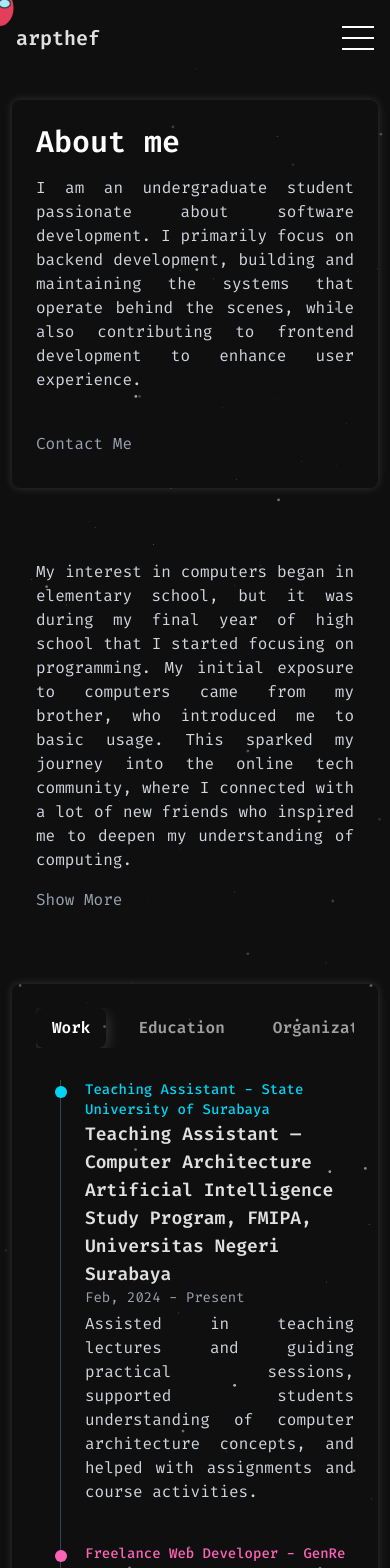
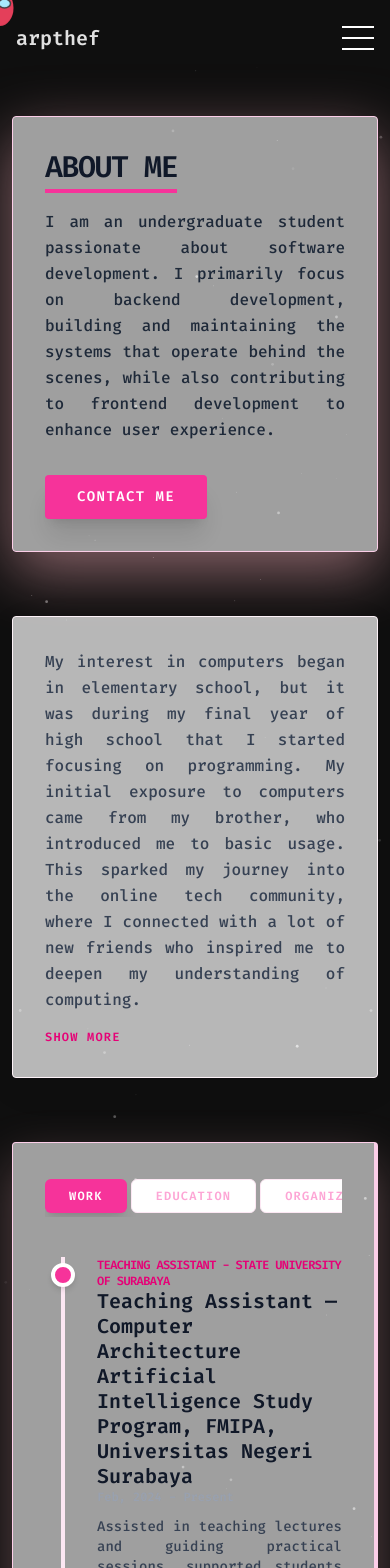
Before and after one commit to Ariffansyah/arpthef, a SvelteKit app: page /about in a window 390 px wide. Shown: the top 1568 px of the page. Built offline with nearby package versions, Linux system fonts and the light colour scheme.

Commit message:
style: restyle about and contact pages with pink glassmorphism

```diff
--- a/src/routes/about/+page.svelte
+++ b/src/routes/about/+page.svelte
@@ -18,40 +18,15 @@
 			}
 		};
 	}
+
 	const textColors = [
-		'text-cyan-400',
-		'text-pink-400',
-		'text-lime-400',
-		'text-yellow-400',
-		'text-purple-400',
-		'text-green-400',
-		'text-red-400',
-		'text-blue-400',
-		'text-orange-400',
-		'text-indigo-400',
-		'text-emerald-400',
-		'text-fuchsia-400',
-		'text-sky-400',
-		'text-amber-400',
-		'text-violet-400'
+		'text-pink-600',
+		'text-rose-600',
+		'text-fuchsia-600',
+		'text-pink-700',
+		'text-rose-700'
 	];
-	const bgColors = [
-		'bg-cyan-400',
-		'bg-pink-400',
-		'bg-lime-400',
-		'bg-yellow-400',
-		'bg-purple-400',
-		'bg-green-400',
-		'bg-red-400',
-		'bg-blue-400',
-		'bg-orange-400',
-		'bg-indigo-400',
-		'bg-emerald-400',
-		'bg-fuchsia-400',
-		'bg-sky-400',
-		'bg-amber-400',
-		'bg-violet-400'
-	];
+	const bgColors = ['bg-pink-500', 'bg-rose-500', 'bg-fuchsia-500', 'bg-pink-600', 'bg-rose-600'];
 
 	const tabs = [
 		{ label: 'Work', value: 'work' },
@@ -104,7 +79,6 @@
 	}
 
 	let isBioExpanded = false;
-
 	function toggleBio() {
 		isBioExpanded = !isBioExpanded;
 	}
@@ -129,23 +103,27 @@
 	<link rel="canonical" href="https://arpthef.my.id/about" />
 </svelte:head>
 
-<section class="mx-3 flex flex-col justify-center md:mx-auto">
+<section class="relative z-10 mx-3 flex flex-col justify-center md:mx-auto">
 	<div
-		class="animate-fade-in my-6 flex w-full flex-col items-start justify-center gap-4 rounded-lg p-6 shadow-[0_0_10px_rgba(255,255,255,0.15)] transition duration-300 ease-in-out hover:scale-105 hover:shadow-[0_0_25px_rgba(255,255,255,0.3)] md:mx-auto md:w-1/3"
+		class="animate-fade-in my-10 flex w-full flex-col items-start justify-center gap-4 rounded-sm border border-pink-200 bg-white/60 p-8 shadow-[0_20px_60px_rgba(255,182,193,0.5)] transition duration-300 hover:scale-[1.01] md:mx-auto md:w-1/3"
 		use:intersect={{ threshold: 0.3, once: true }}
 	>
-		<div class="flex w-full flex-col items-start text-white">
-			<h1 class="text-3xl font-bold">About me</h1>
+		<div class="flex w-full flex-col items-start">
+			<h1
+				class="border-b-4 border-pink-500 pb-1 text-3xl font-black tracking-tighter text-gray-900 uppercase"
+			>
+				About me
+			</h1>
 		</div>
-		<p class="text-justify text-gray-300">
+		<p class="text-justify leading-relaxed font-medium text-gray-800">
 			I am an undergraduate student passionate about software development. I primarily focus on
 			backend development, building and maintaining the systems that operate behind the scenes,
 			while also contributing to frontend development to enhance user experience.
 		</p>
-		<a href={resolve("/contact")}>
+		<a href={resolve('/contact')}>
 			<button
 				type="button"
-				class="mt-4 py-2 text-gray-400 transition duration-300 hover:text-white hover:underline"
+				class="mt-4 rounded-sm bg-pink-500 px-8 py-3 text-sm font-black tracking-widest text-white uppercase shadow-xl transition-all hover:bg-pink-600"
 			>
 				Contact Me
 			</button>
@@ -153,10 +131,10 @@
 	</div>
 
 	<div
-		class="animate-fade-in my-6 flex w-full flex-col items-start justify-center gap-4 p-6 md:mx-auto md:w-1/3"
+		class="animate-fade-in my-6 flex w-full flex-col items-start justify-center gap-4 rounded-sm border border-pink-50 bg-white/70 p-8 shadow-[0_10px_40px_rgba(0,0,0,0.05)] md:mx-auto md:w-1/3"
 		use:intersect={{ threshold: 0.3, once: true }}
 	>
-		<p class="text-justify text-gray-300">
+		<p class="text-justify leading-relaxed font-medium text-gray-700">
 			My interest in computers began in elementary school, but it was during my final year of high
 			school that I started focusing on programming. My initial exposure to computers came from my
 			brother, who introduced me to basic usage. This sparked my journey into the online tech
@@ -165,53 +143,50 @@
 			{#if isBioExpanded}
 				<span in:bioAnimation={{ duration: 500 }} out:bioAnimation={{ duration: 500 }}>
 					<br /><br />
-
-					In my second year of high school, I participated in the National Science Olympiad in the
-					IT Division. I progressed from the school-level selection to the district level and
-					ultimately reached the provincial level. Unfortunately, a technical issue prevented me
-					from advancing further—the computer provided lacked the necessary IDE to complete the case
-					study, resulting in an eighth-place finish and no advancement to the national stage. This
-					experience underscored the importance of adaptability and thorough preparation.
+					In my second year of high school, I participated in the National Science Olympiad in the IT
+					Division. I progressed from the school-level selection to the district level and ultimately
+					reached the provincial level. Unfortunately, a technical issue prevented me from advancing further—the
+					computer provided lacked the necessary IDE to complete the case study, resulting in an eighth-place
+					finish and no advancement to the national stage. This experience underscored the importance
+					of adaptability and thorough preparation.
 
 					<br /><br />
-
-					Following the Olympiad, I continued to engage in various competitions and expand my
-					programming knowledge. One notable experience was participating in a team competition
-					involving mathematics, coding, and problem-solving, where my team achieved Runner-Up 1st
-					place. This taught me valuable lessons in teamwork, communication, and addressing
-					multidisciplinary challenges. Over time, I have developed proficiency in programming
-					languages such as Go and TypeScript, and gained hands-on experience with frameworks
-					including React and Svelte.
+					Following the Olympiad, I continued to engage in various competitions and expand my programming
+					knowledge. One notable experience was participating in a team competition involving mathematics,
+					coding, and problem-solving, where my team achieved Runner-Up 1st place. This taught me valuable
+					lessons in teamwork, communication, and addressing multidisciplinary challenges. Over time,
+					I have developed proficiency in programming languages such as Go and TypeScript, and gained
+					hands-on experience with frameworks including React and Svelte.
 
 					<br /><br />
-
-					I particularly enjoy working on web development and game development projects, as they
-					allow me to combine creativity with technical skills.
+					I particularly enjoy working on web development and game development projects, as they allow
+					me to combine creativity with technical skills.
 
 					<br /><br />
-
-					Looking forward, I aim to leverage my programming skills to address real-world challenges
-					and explore new opportunities within the technology sector.
+					Looking forward, I aim to leverage my programming skills to address real-world challenges and
+					explore new opportunities within the technology sector.
 				</span>
 			{/if}
 		</p>
-		<button on:click={toggleBio} class="text-gray-400 hover:text-white hover:underline">
+		<button
+			on:click={toggleBio}
+			class="text-xs font-black tracking-widest text-pink-600 uppercase hover:text-pink-400 hover:underline"
+		>
 			{isBioExpanded ? 'Show Less' : 'Show More'}
 		</button>
 	</div>
+
 	<div
-		class="animate-fade-in my-6 flex w-full flex-col items-start justify-center gap-4 rounded-lg p-6 shadow-[0_0_10px_rgba(255,255,255,0.15)] transition duration-300 ease-in-out hover:scale-105 hover:shadow-[0_0_25px_rgba(255,255,255,0.3)] md:mx-auto md:w-1/3"
+		class="animate-fade-in my-10 flex w-full flex-col items-start justify-center gap-6 rounded-sm border border-r-4 border-b-4 border-pink-100 border-pink-200 bg-white/60 p-8 shadow-[0_20px_50px_rgba(255,182,193,0.3)] transition duration-300 md:mx-auto md:w-1/3"
 		use:intersect={{ threshold: 0.3, once: true }}
 	>
-		<div
-			class="mb-4 flex w-full scroll-pr-4 scroll-pl-4 flex-row items-center justify-start space-x-4 overflow-x-auto md:justify-between"
-		>
+		<div class="no-scrollbar mb-4 flex w-full gap-1 overflow-x-auto py-1">
 			{#each tabs as tab (tab.value)}
 				<button
-					class="rounded-lg px-4 py-2 font-semibold whitespace-nowrap text-white transition-shadow duration-200 focus:outline-none md:rounded-t-lg {activeTab ===
+					class="rounded-md px-6 py-2 text-xs font-black tracking-widest uppercase transition-all duration-300 {activeTab ===
 					tab.value
-						? 'shadow-[0_4px_16px_rgba(255,255,255,0.2)]'
-						: 'opacity-60'}"
+						? 'bg-pink-500 text-white shadow-lg'
+						: 'border border-pink-100 bg-white text-pink-300 hover:bg-pink-50'}"
 					on:click={() => (activeTab = tab.value)}
 				>
 					{tab.label}
@@ -219,110 +194,123 @@
 			{/each}
 		</div>
 
+		<div class="relative ml-4 w-full border-l-4 border-pink-100 pr-4">
 			{#if activeTab === 'work'}
-			<div class="relative ml-6 border-l border-gray-700">
 				{#each showWorkExperiences as exp, i (exp.experienceName + exp.date)}
-					<div class="relative pb-10 pl-6">
+					<div class="relative pb-10 pl-8">
 						<div
-							class="absolute top-1.5 -left-1.5 h-3 w-3 rounded-full {bgColors[
+							class="absolute top-1.5 -left-[14px] h-6 w-6 rounded-full border-4 border-white {bgColors[
 								i % bgColors.length
+							]} shadow-md"
+						></div>
+						<p
+							class="text-xs font-black tracking-tighter uppercase {textColors[
+								i % textColors.length
 							]}"
-						></div>
-						<p class="text-sm font-medium {textColors[i % textColors.length]}">
+						>
 							{exp.experienceName}
 						</p>
-						<h3 class="text-lg font-bold">{exp.title}</h3>
-						<p class="text-sm text-gray-400">{exp.date}</p>
-						<p class="mt-1 text-justify text-gray-300">{exp.description}</p>
+						<h3 class="text-xl leading-tight font-black text-gray-900">{exp.title}</h3>
+						<p class="mb-3 text-xs font-bold text-gray-400">{exp.date}</p>
+						<p class="text-justify text-sm font-medium text-gray-700">{exp.description}</p>
 					</div>
 				{/each}
-			</div>
 				{#if workExperiences.length > 3}
 					<button
-					class="mt-2 ml-6 rounded py-2 text-gray-400 transition duration-200 hover:text-white hover:underline"
+						class="mt-2 ml-8 text-xs font-black tracking-widest text-pink-600 uppercase hover:underline"
 						on:click={toggleShowMoreWork}
 					>
-					{#if isShowMoreWork}Show Less{:else}Show More{/if}
+						{isShowMoreWork ? 'Show Less' : 'Show More'}
 					</button>
 				{/if}
 			{:else if activeTab === 'education'}
-			<div class="relative ml-6 border-l border-gray-700">
 				{#each showEducationExperiences as edu, i (edu.experienceName + edu.date)}
-					<div class="relative pb-10 pl-6">
+					<div class="relative pb-10 pl-8">
 						<div
-							class="absolute top-1.5 -left-1.5 h-3 w-3 rounded-full {bgColors[
+							class="absolute top-1.5 -left-[14px] h-6 w-6 rounded-sm border-4 border-white {bgColors[
 								i % bgColors.length
-							]}"
+							]} shadow-md"
 						></div>
-						<p class="text-lg font-bold {textColors[i % textColors.length]}">
-							{edu.experienceName}
-						</p>
-						<p class="text-sm text-gray-400">{edu.date}</p>
-						<p class="mt-1 text-justify text-gray-300">{edu.description}</p>
+						<p class="text-xl leading-tight font-black text-gray-900">{edu.experienceName}</p>
+						<p class="mb-3 text-xs font-bold text-gray-400">{edu.date}</p>
+						<p class="text-justify text-sm font-medium text-gray-700">{edu.description}</p>
 					</div>
 				{/each}
-			</div>
 				{#if educationExperiences.length > 3}
 					<button
-					class="mt-2 ml-6 rounded py-2 text-gray-400 transition duration-200 hover:text-white hover:underline"
+						class="mt-2 ml-8 text-xs font-black tracking-widest text-pink-600 uppercase hover:underline"
 						on:click={toggleShowMoreEdu}
 					>
-					{#if isShowMoreEdu}Show Less{:else}Show More{/if}
+						{isShowMoreEdu ? 'Show Less' : 'Show More'}
 					</button>
 				{/if}
 			{:else if activeTab === 'organization'}
-			<div class="relative ml-6 border-l border-gray-700">
 				{#each showOrganizationExperiences as org, i (org.experienceName + org.date)}
-					<div class="relative pb-10 pl-6">
+					<div class="relative pb-10 pl-8">
 						<div
-							class="absolute top-1.5 -left-1.5 h-3 w-3 rounded-full {bgColors[
+							class="absolute top-1.5 -left-[14px] h-6 w-6 rounded-sm border-4 border-white {bgColors[
 								i % bgColors.length
+							]} shadow-md"
+						></div>
+						<p
+							class="text-xs font-black tracking-tighter uppercase {textColors[
+								i % textColors.length
 							]}"
-						></div>
-						<p class="text-sm font-medium {textColors[i % textColors.length]}">
+						>
 							{org.experienceName}
 						</p>
-						<h3 class="text-lg font-bold">{org.title}</h3>
-
-						<p class="text-sm text-gray-400">{org.date}</p>
-						<p class="mt-1 text-justify text-gray-300">{org.description}</p>
+						<h3 class="text-xl leading-tight font-black text-gray-900">{org.title}</h3>
+						<p class="mb-3 text-xs font-bold text-gray-400">{org.date}</p>
+						<p class="text-justify text-sm font-medium text-gray-700">{org.description}</p>
 					</div>
 				{/each}
-			</div>
 				{#if organizationExperiences.length > 3}
 					<button
-					class="mt-2 ml-6 rounded py-2 text-gray-400 transition duration-200 hover:text-white hover:underline"
+						class="mt-2 ml-8 text-xs font-black tracking-widest text-pink-600 uppercase hover:underline"
 						on:click={toggleShowMoreOrg}
 					>
-					{#if isShowMoreOrg}Show Less{:else}Show More{/if}
+						{isShowMoreOrg ? 'Show Less' : 'Show More'}
 					</button>
 				{/if}
 			{:else if activeTab === 'achievement'}
-			<div class="relative ml-6 border-l border-gray-700">
 				{#each showAchievements as ach, i (ach.achievementName + ach.date)}
-					<div class="relative pb-10 pl-6">
+					<div class="relative pb-10 pl-8">
 						<div
-							class="absolute top-1.5 -left-1.5 h-3 w-3 rounded-full {bgColors[
+							class="absolute top-1.5 -left-[14px] h-6 w-6 rounded-sm border-4 border-white {bgColors[
 								i % bgColors.length
+							]} shadow-md"
+						></div>
+						<p
+							class="text-xs font-black tracking-tighter uppercase {textColors[
+								i % textColors.length
 							]}"
-						></div>
-						<p class="text-sm font-medium {textColors[i % textColors.length]}">
+						>
 							{ach.achievementName}
 						</p>
-						<p class="text-lg font-bold">{ach.title}</p>
-						<p class="text-sm text-gray-400">{ach.date}</p>
-						<p class="mt-1 text-justify text-gray-300">{ach.description}</p>
+						<h3 class="text-xl leading-tight font-black text-gray-900">{ach.title}</h3>
+						<p class="mb-3 text-xs font-bold text-gray-400">{ach.date}</p>
+						<p class="text-justify text-sm font-medium text-gray-700">{ach.description}</p>
 					</div>
 				{/each}
-			</div>
 				{#if achievementItems.length > 3}
 					<button
-					class="mt-2 ml-6 rounded py-2 text-gray-400 transition duration-200 hover:text-white hover:underline"
+						class="mt-2 ml-8 text-xs font-black tracking-widest text-pink-600 uppercase hover:underline"
 						on:click={toggleShowMoreAch}
 					>
-					{#if isShowMoreAch}Show Less{:else}Show More{/if}
+						{isShowMoreAch ? 'Show Less' : 'Show More'}
 					</button>
 				{/if}
 			{/if}
 		</div>
+	</div>
 </section>
+
+<style>
+	.no-scrollbar::-webkit-scrollbar {
+		display: none;
+	}
+	.no-scrollbar {
+		-ms-overflow-style: none;
+		scrollbar-width: none;
+	}
+</style>
--- a/src/routes/contact/+page.svelte
+++ b/src/routes/contact/+page.svelte
@@ -4,82 +4,100 @@
 
 <svelte:head>
 	<title>Contact - arp</title>
-	<meta name="description" content="Learn more about Mohammad Ariffansyah." />
+	<meta
+		name="description"
+		content="Reach out to Mohammad Ariffansyah for collaborations and inquiries."
+	/>
 	<meta
 		name="keywords"
-		content="about, arp, arpthef, mohammad, ariffansyah, developer, programmer, backend, frontend, fullstack"
+		content="contact, arp, arpthef, mohammad, ariffansyah, developer, programmer, backend, frontend, fullstack"
 	/>
 	<meta name="author" content="Mohammad Ariffansyah" />
 	<meta property="og:title" content="Contact - arp" />
 	<meta property="og:image" content="https://arpthef.my.id/Logo.webp" />
 	<meta property="og:description" content="Mohammad Ariffansyah Contact." />
 	<meta property="og:type" content="website" />
-	<meta property="og:url" content="https://arpthef.my.id/about" />
+	<meta property="og:url" content="https://arpthef.my.id/contact" />
 	<meta name="twitter:card" content="summary_large_image" />
 	<meta name="twitter:title" content="Contact - arp" />
 	<meta name="twitter:description" content="Mohammad Ariffansyah Contact." />
 	<link rel="canonical" href="https://arpthef.my.id/contact" />
 </svelte:head>
 
-<section class="flex min-h-[calc(100vh-126px)] flex-col items-center justify-center px-4">
+<section
+	class="relative z-10 flex min-h-[calc(100vh-126px)] flex-col items-center justify-center px-4"
+>
 	<div
-		class="animate-fade-in my-6 flex w-full flex-col items-start justify-center gap-4 rounded-lg p-6 shadow-[0_0_10px_rgba(255,255,255,0.15)] transition duration-300 ease-in-out hover:scale-105 hover:shadow-[0_0_25px_rgba(255,255,255,0.3)] md:mx-auto md:w-1/3"
+		class="animate-fade-in my-6 flex w-full flex-col items-start justify-center gap-6 rounded-sm border border-pink-200 bg-white/60 p-10 shadow-[0_20px_60px_rgba(255,182,193,0.5)] transition duration-300 hover:scale-[1.02] md:mx-auto md:w-1/3"
 		use:intersect={{ threshold: 0.3, once: true }}
 	>
-		<div class="flex w-full flex-row items-center justify-between text-white">
+		<div class="flex w-full flex-row items-center justify-between">
 			<div class="flex flex-col">
-				<h1 class="text-5xl font-bold text-gray-300">Contact</h1>
+				<h1
+					class="border-b-4 border-pink-500 pb-2 text-5xl font-black tracking-tighter text-gray-900 uppercase"
+				>
+					Contact
+				</h1>
 			</div>
 		</div>
-		<div class="mt-4">
-			<p class="text-justify text-gray-300">
-				Feel free to reach out to me for any inquiries, collaborations, or just to say hello!<br />
-				I’m always open to new opportunities and discussions.
+
+		<div class="mt-2 space-y-4">
+			<p class="text-justify leading-relaxed font-medium text-gray-800">
+				Feel free to reach out to me for any inquiries, collaborations, or just to say hello! I am
+				always open to new opportunities and discussions.
 			</p>
-			<p class="mt-4 text-gray-300">
-				You can contact me via email at <a href="mailto:me@arpthef.my.id" class="text-blue-500"
-					>me@arpthef.my.id</a
+
+			<div class="rounded-sm border-l-4 border-pink-500 bg-white/40 p-4 shadow-sm">
+				<p class="mb-1 text-xs font-black tracking-widest text-pink-600 uppercase">Email Me</p>
+				<a
+					href="mailto:me@arpthef.my.id"
+					class="text-lg font-bold text-gray-900 transition-colors hover:text-pink-600"
 				>
-			</p>
-			<p class="mt-4 text-gray-300">Or connect with me on social media:</p>
-			<div class="mt-4 flex flex-col gap-2">
+					me@arpthef.my.id
+				</a>
+			</div>
+
+			<div class="pt-4">
+				<p class="mb-4 text-xs font-black tracking-widest text-gray-400 uppercase">Social Media</p>
+				<div class="grid grid-cols-1 gap-3 sm:grid-cols-2">
 					<a
 						href="https://github.com/Ariffansyah"
 						target="_blank"
 						rel="noopener noreferrer"
-					class="text-blue-500 hover:underline"
+						class="flex items-center gap-3 rounded-sm border border-pink-100 bg-white px-4 py-3 text-sm font-bold text-gray-700 shadow-md transition-all hover:bg-pink-500 hover:text-white"
 						aria-label="Visit my GitHub profile"
 					>
-					<i class="fa-brands fa-github" style="color: #deddda;"></i> GitHub
+						<i class="fa-brands fa-github text-lg"></i> GitHub
 					</a>
 					<a
 						href="https://www.linkedin.com/in/arpthef/"
 						target="_blank"
 						rel="noopener noreferrer"
-					class="text-blue-500 hover:underline"
+						class="flex items-center gap-3 rounded-sm border border-pink-100 bg-white px-4 py-3 text-sm font-bold text-gray-700 shadow-md transition-all hover:bg-pink-500 hover:text-white"
 						aria-label="Visit my LinkedIn profile"
 					>
-					<i class="fa-brands fa-linkedin" style="color: #deddda;"></i> LinkedIn
+						<i class="fa-brands fa-linkedin text-lg"></i> LinkedIn
 					</a>
 					<a
 						href="https://x.com/nishimiyaa12"
 						target="_blank"
 						rel="noopener noreferrer"
-					class="text-blue-500 hover:underline"
+						class="flex items-center gap-3 rounded-sm border border-pink-100 bg-white px-4 py-3 text-sm font-bold text-gray-700 shadow-md transition-all hover:bg-pink-500 hover:text-white"
 						aria-label="Visit my X profile"
 					>
-					<i class="fa-brands fa-x-twitter" style="color: #deddda;"></i> X
+						<i class="fa-brands fa-x-twitter text-lg"></i> X
 					</a>
 					<a
 						href="https://www.instagram.com/arppthef/"
 						target="_blank"
 						rel="noopener noreferrer"
-					class="text-blue-500 hover:underline"
+						class="flex items-center gap-3 rounded-sm border border-pink-100 bg-white px-4 py-3 text-sm font-bold text-gray-700 shadow-md transition-all hover:bg-pink-500 hover:text-white"
 						aria-label="Visit my Instagram profile"
 					>
-					<i class="fa-brands fa-instagram" style="color: #deddda;"></i> Instagram
+						<i class="fa-brands fa-instagram text-lg"></i> Instagram
 					</a>
 				</div>
 			</div>
 		</div>
+	</div>
 </section>
```
Lines whose indentation alone changed are shown as unchanged.
